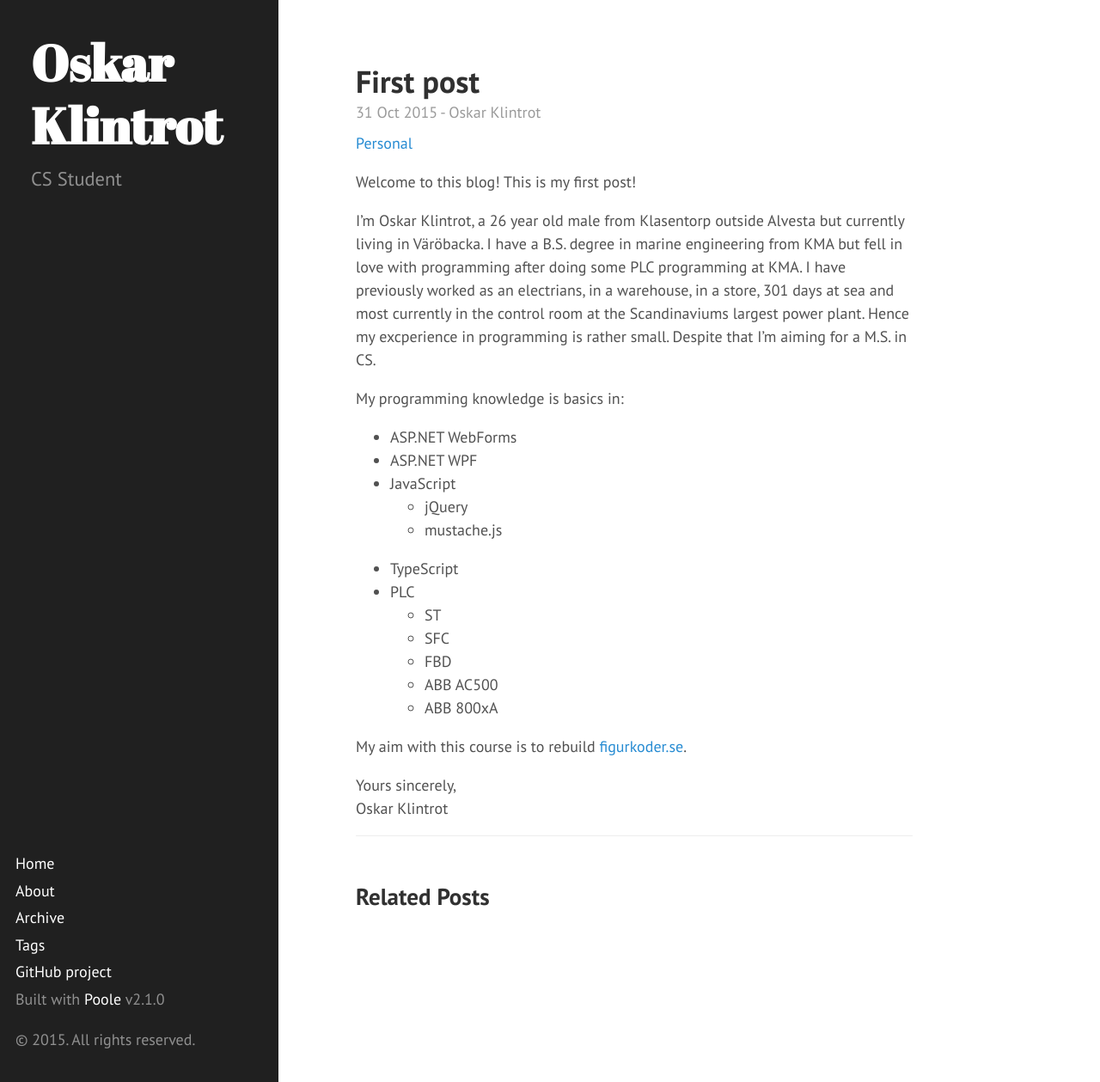
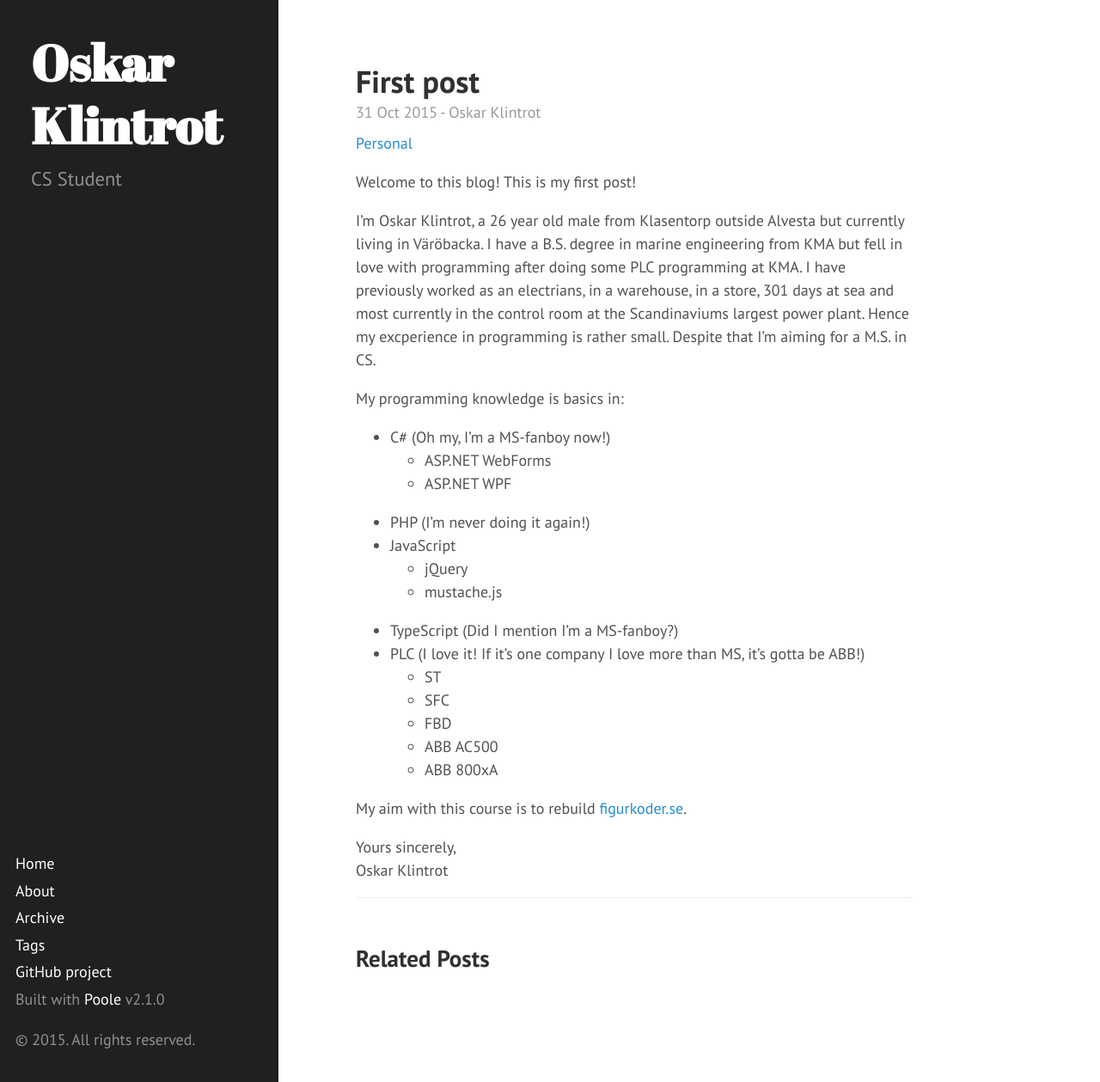
Before and after one commit to OskarKlintrotSkolarbeteWP14/2dv607.oskarklintrot.se, a Jekyll site: the page built from _posts/2015-10-31-first-post.md, in a window 1280 px wide and 1259 px high. Shown: the whole window at 86% size. Built offline with Jekyll 4.4.1, drawn with Linux system fonts in a browser that asks for light colours; Markdown is read by kramdown in place of the engine named in the settings; comment, search, counter and statistics services are not loaded.

Commit message:
Update 2015-10-31-first-post.md

```diff
--- a/_posts/2015-10-31-first-post.md
+++ b/_posts/2015-10-31-first-post.md
@@ -9,13 +9,15 @@ Welcome to this blog! This is my first post!
 I'm Oskar Klintrot, a 26 year old male from Klasentorp outside Alvesta but currently living in Väröbacka. I have a B.S. degree in marine engineering from KMA but fell in love with programming after doing some PLC programming at KMA. I have previously worked as an electrians, in a warehouse, in a store, 301 days at sea and most currently in the control room at the Scandinaviums largest power plant. Hence my excperience in programming is rather small. Despite that I'm aiming for a M.S. in CS.
 
 My programming knowledge is basics in:
-* ASP.NET WebForms
-* ASP.NET WPF
+* C# (Oh my, I'm a MS-fanboy now!)
+  - ASP.NET WebForms
+  - ASP.NET WPF
+* PHP (I'm never doing it again!)
 * JavaScript
   - jQuery
   - mustache.js
-* TypeScript
-* PLC
+* TypeScript (Did I mention I'm a MS-fanboy?)
+* PLC (I love it! If it's one company I love more than MS, it's gotta be ABB!)
   - ST
   - SFC
   - FBD
```
